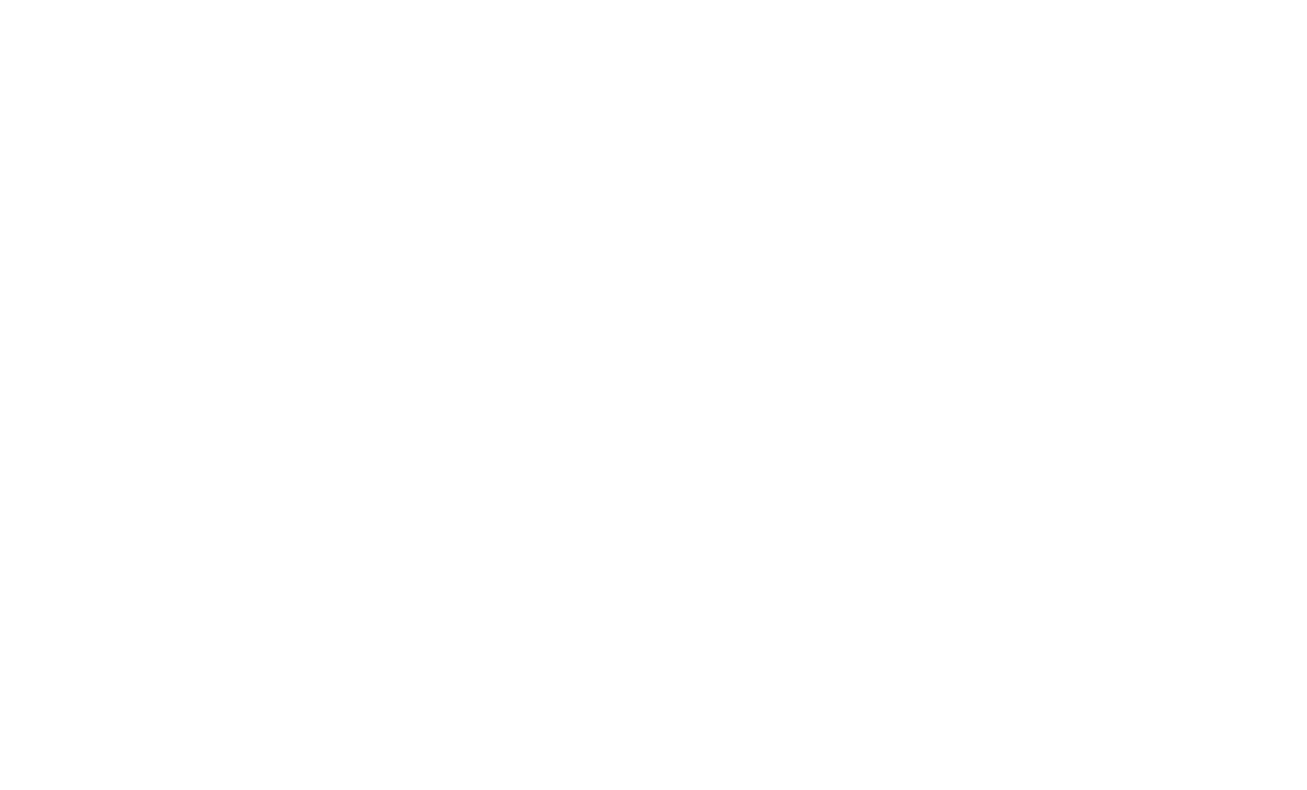
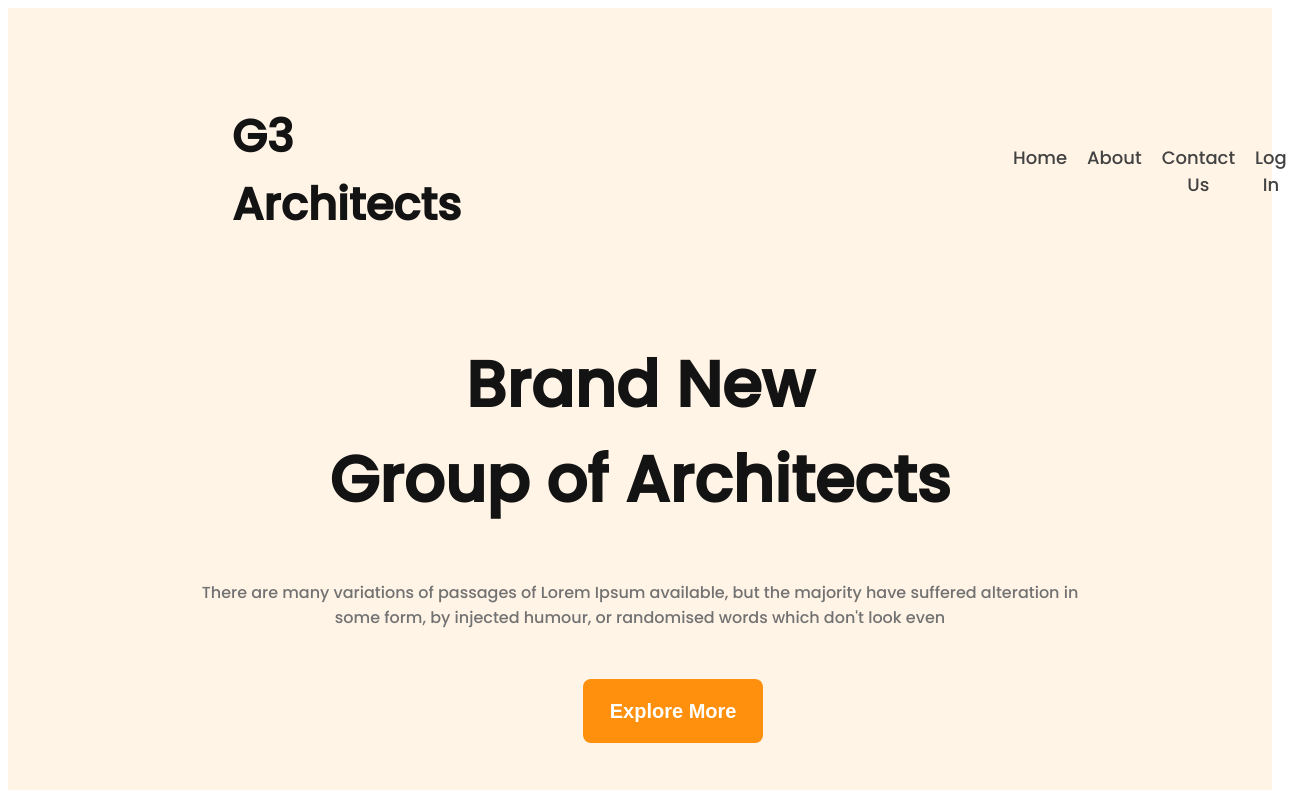
Before and after one commit to Tahidulislam2604/g3-architects-css3, a plain HTML site: page index.html in a window 1280 px wide. Shown: the top 790 px of the page, 1307 px wide, since content can reach past the window. Drawn offline with Linux system fonts and the light colour scheme.

Commit message:
my git commit

```diff
--- a/index.html
+++ b/index.html
@@ -1,12 +1,47 @@
 <!DOCTYPE html>
 <html lang="en">
+<!-- head section -->
+
 <head>
     <meta charset="UTF-8">
     <meta http-equiv="X-UA-Compatible" content="IE=edge">
     <meta name="viewport" content="width=device-width, initial-scale=1.0">
     <title>G3 Architect </title>
+    <link rel="stylesheet" href="styles.css">
+    <link rel="preconnect" href="https://fonts.googleapis.com">
+    <link rel="preconnect" href="https://fonts.gstatic.com" crossorigin>
+    <link href="https://fonts.googleapis.com/css2?family=Poppins:wght@500&display=swap" rel="stylesheet">
 </head>
+
 <body>
+    <!-- header section -->
+    <header class="header">
+        <nav>
+            <h3 class="header-title">G3 Architects</h3>
+            <ul class="nav-ul">
+                <li class="nav-li">Home</li>
+                <li class="nav-li">About</li>
+                <li class="nav-li">Contact Us</li>
+                <li class="nav-li">Log In</li>
+            </ul>
+        </nav>
+        <div class="arc-description">
+            <h2 class="architect-group">Brand New<br> Group of Architects</h2>
+            <p class="architect-description">There are many variations of passages of Lorem Ipsum available, but the
+                majority have suffered alteration in<br> some form, by injected humour, or randomised words which don't
+                look even</p>
+        </div>
+        <button class="btn-primary">Explore More</button>
+        <div class="arc-img">
+            <img src="images/banner.png" alt="">
+        </div>
+    </header>
+    <main>
 
+    </main>
+    <footer>
+
+    </footer>
 </body>
+
 </html>
--- a/styles.css
+++ b/styles.css
@@ -0,0 +1,77 @@
+/* Fonts */
+body {
+    font-family: 'Poppins', sans-serif;
+}
+
+/* header section styles */
+.header {
+    background-color: rgba(255, 144, 14, 0.1);
+    width: 100%;
+}
+
+.header-title {
+    font-weight: 700;
+    font-size: 45px;
+    color: #131313;
+}
+
+.header nav {
+    padding-left: 224px;
+    padding-top: 50px;
+    padding-right: 240px;
+    display: flex;
+    gap: 32em;
+    align-items: center;
+}
+
+.nav-ul {
+    list-style: none;
+    display: flex;
+}
+
+.nav-li {
+    font-weight: 500;
+    font-size: 18px;
+    color: #424242;
+    text-align: center;
+    margin-right: 20px;
+}
+
+.arc-description {
+    text-align: center;
+    color: #131313;
+}
+
+.architect-group {
+    font-weight: 700;
+    font-size: 64px;
+}
+
+.architect-description {
+    color: #727272;
+}
+
+.btn-primary {
+    width: 180px;
+    height: 64px;
+    background: #FF900E;
+    border-radius: 8px;
+    font-weight: 600;
+    font-size: 20px;
+    text-align: center;
+    color: #FFFFFF;
+    margin-left: 45.5%;
+    border: none;
+    margin-top: 33px;
+    margin-bottom: 50px;
+}
+
+.btn-primary:hover {
+    color: aqua;
+}
+
+.arc-img img {
+    width: 75%;
+    height: 700px;
+    margin-left: 12.5%
+}
```
